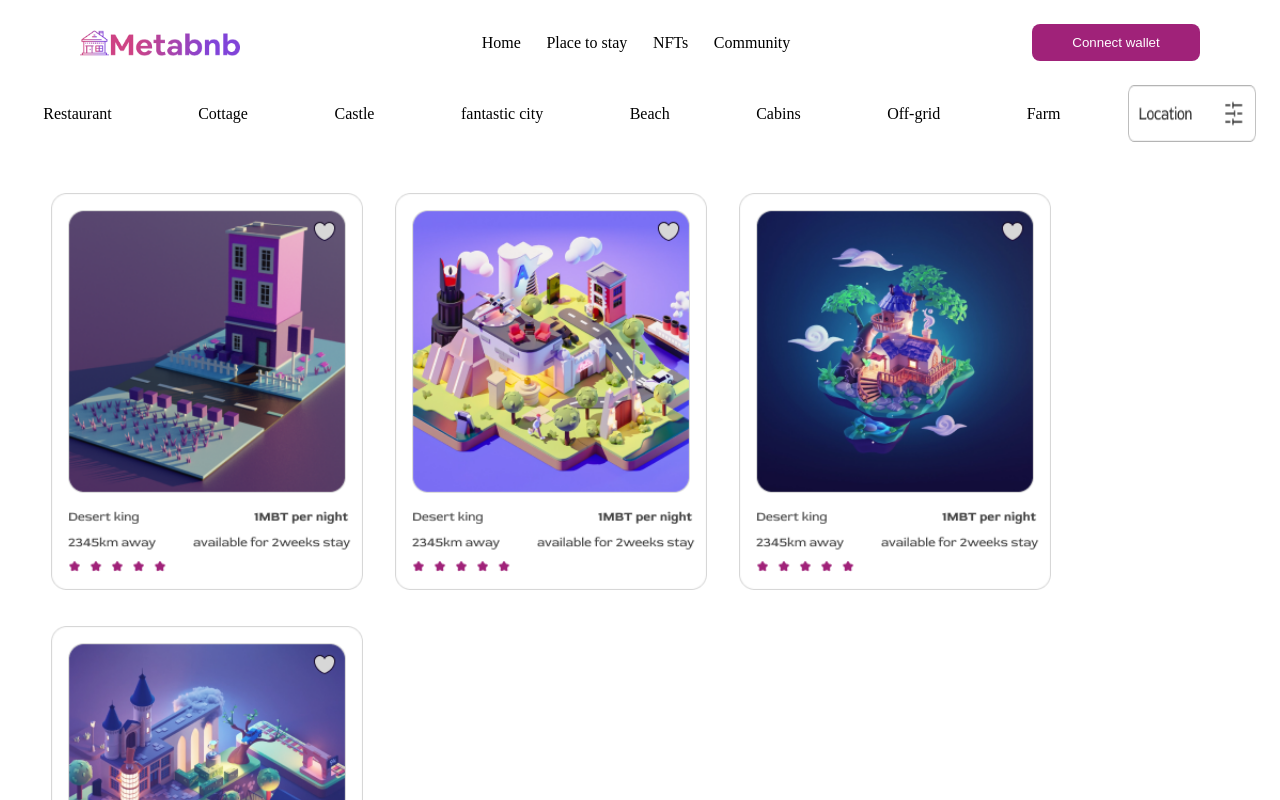
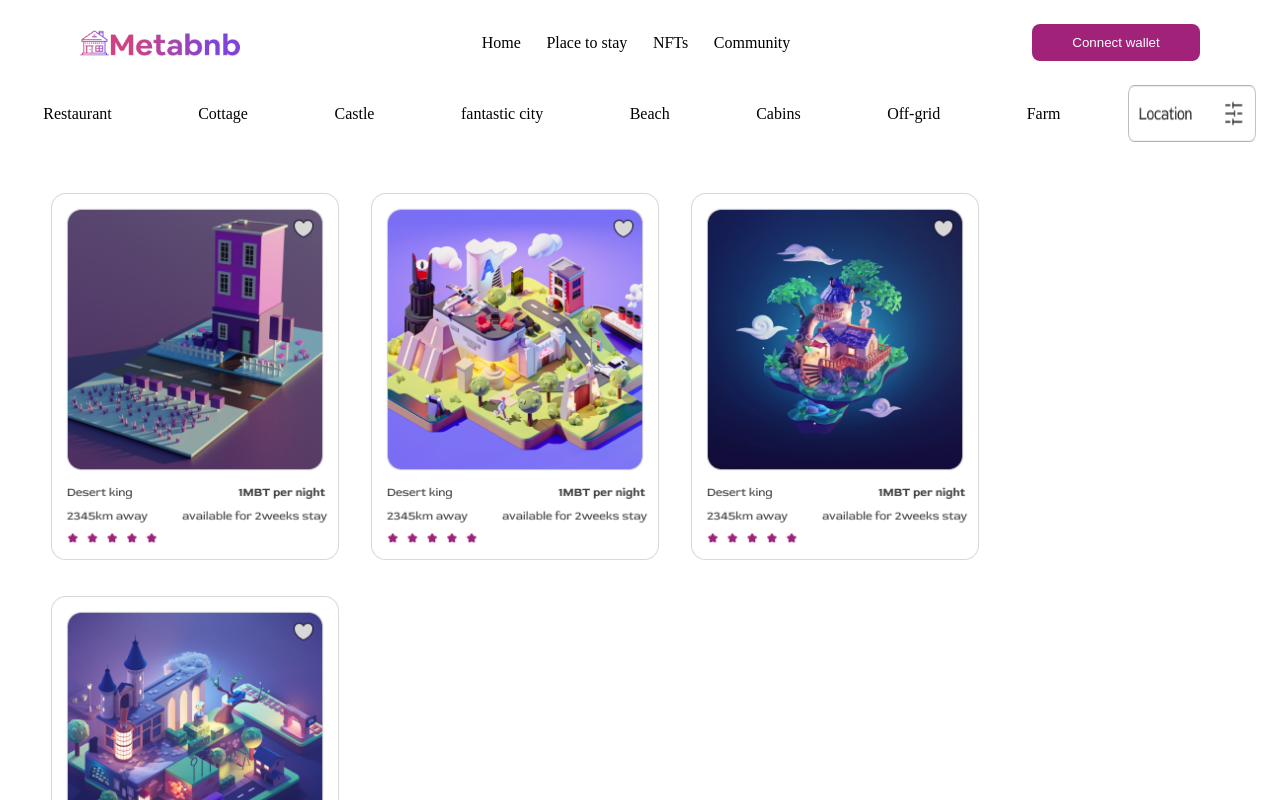
Before and after one commit to chiomaubaezuonu/HNG9-Metabnb-Stage3-task, a React (Create React App) app: page /places-to-stay in a window 1280 px wide. Shown: the top 800 px of the page. Built offline with nearby package versions, Linux system fonts and the light colour scheme; a web font is replaced by a local one.

Commit message:
Modified Navbar

```diff
--- a/public/style.css
+++ b/public/style.css
@@ -246,7 +246,7 @@ h6 {
 }
 
 .location-img {
-    width: 19.5rem;
+    width: 18rem;
     margin: 1rem;
 }
 
--- a/src/Components/Navbar.js
+++ b/src/Components/Navbar.js
@@ -24,10 +24,10 @@ const Navbar = () => {
           <Link to="/places-to-stay">
             <span className="link">Place to stay</span>
           </Link>
-          <a href="#">
+          <a href="!#">
             <span className="link">NFTs</span>
           </a>
-          <a href="#">
+          <a href="!#">
             <span className="link">Community</span>
           </a>
         </div>
```
